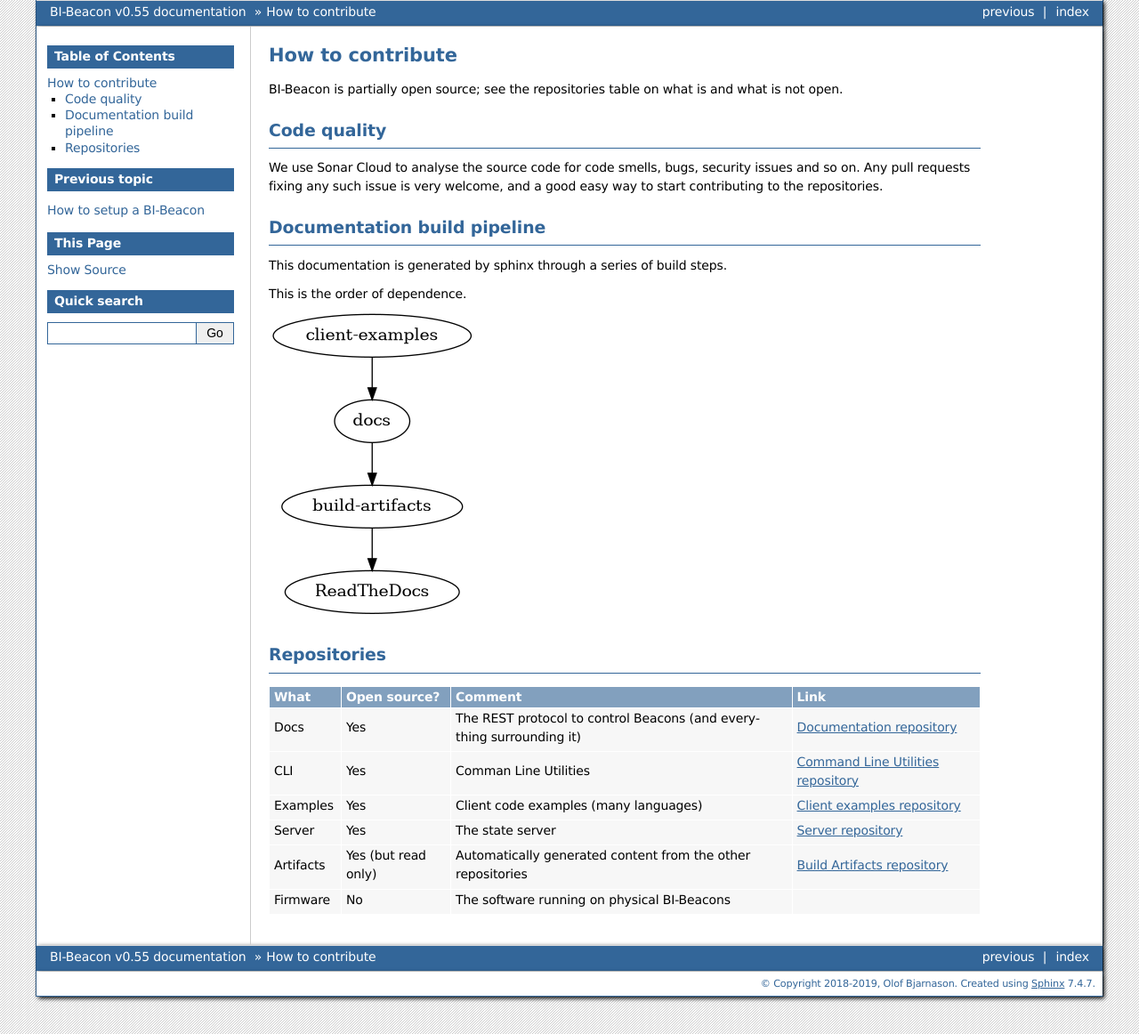
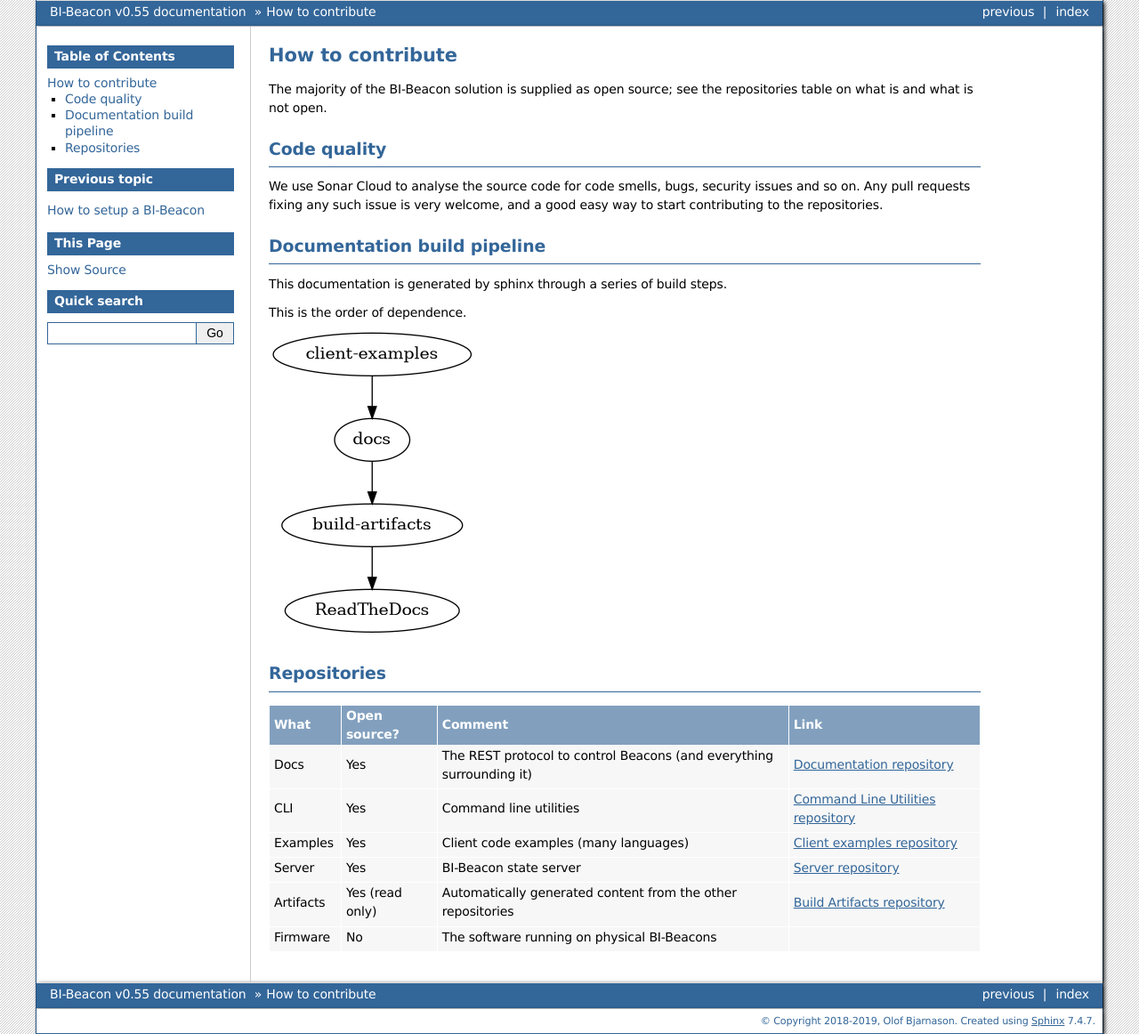
Before and after one commit to BI-Beacon/docs, a Sphinx documentation site: the page built from docs/devguide.rst, in a window 1280 px wide. Shown: the whole page at 89% size. Built offline with Sphinx 7.4.7, drawn with Linux system fonts in a browser that asks for light colours; pages that are not in the unit, such as notebooks, are missing from menus.

Commit message:
Minor improvements to wording and formatting.

```diff
--- a/docs/devguide.rst
+++ b/docs/devguide.rst
@@ -4,8 +4,8 @@
 How to contribute
 =================
 
-BI-Beacon is partially open source; see the repositories table on what is
-and what is not open.
+The majority of the BI-Beacon solution is supplied as open source; see
+the repositories table on what is and what is not open.
 
 
 Code quality
--- a/docs/repos_table.rst
+++ b/docs/repos_table.rst
@@ -6,18 +6,17 @@
 | Docs                  | Yes            | The REST protocol to control Beacons  | `Documentation repository`_          |
 |                       |                | (and everything surrounding it)       |                                      |
 +-----------------------+----------------+---------------------------------------+--------------------------------------+
-| CLI                   | Yes            | Comman Line Utilities                 | `Command Line Utilities repository`_ |
+| CLI                   | Yes            | Command line utilities                | `Command Line Utilities repository`_ |
 +-----------------------+----------------+---------------------------------------+--------------------------------------+
 | Examples              | Yes            | Client code examples (many languages) | `Client examples repository`_        |
 +-----------------------+----------------+---------------------------------------+--------------------------------------+
-| Server                | Yes            | The state server                      | `Server repository`_                 |
+| Server                | Yes            | BI-Beacon state server                | `Server repository`_                 |
 +-----------------------+----------------+---------------------------------------+--------------------------------------+
 | Artifacts             | Yes            | Automatically generated content from  | `Build Artifacts repository`_        |
-|                       | (but read only)| the other repositories                |                                      |
+|                       | (read only)    | the other repositories                |                                      |
 +-----------------------+----------------+---------------------------------------+--------------------------------------+
 | Firmware              | No             | The software running on physical      |                                      |
 |                       |                | BI-Beacons                            |                                      |
-|                       |                |                                       |                                      |
 +-----------------------+----------------+---------------------------------------+--------------------------------------+
 
 .. _`Documentation repository`: https://github.com/BI-Beacon/docs
```
Also changed, not shown: docs/setup.rst (+6 -5 lines).
